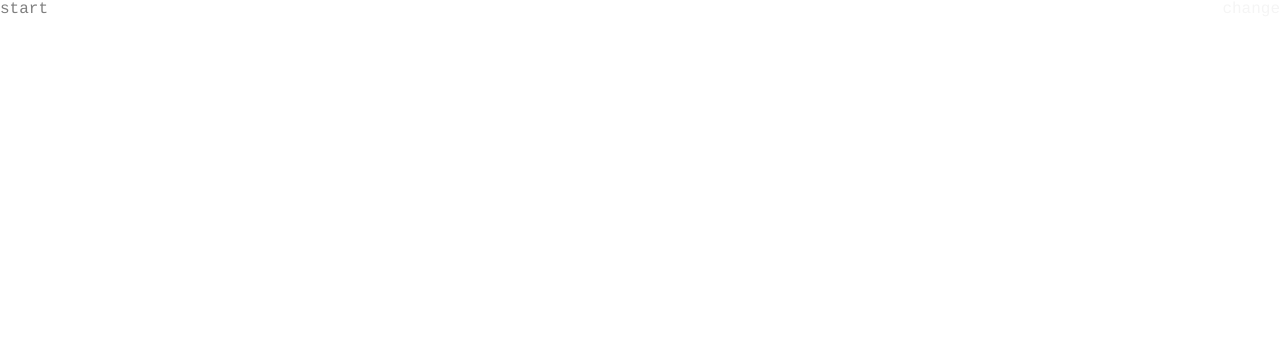
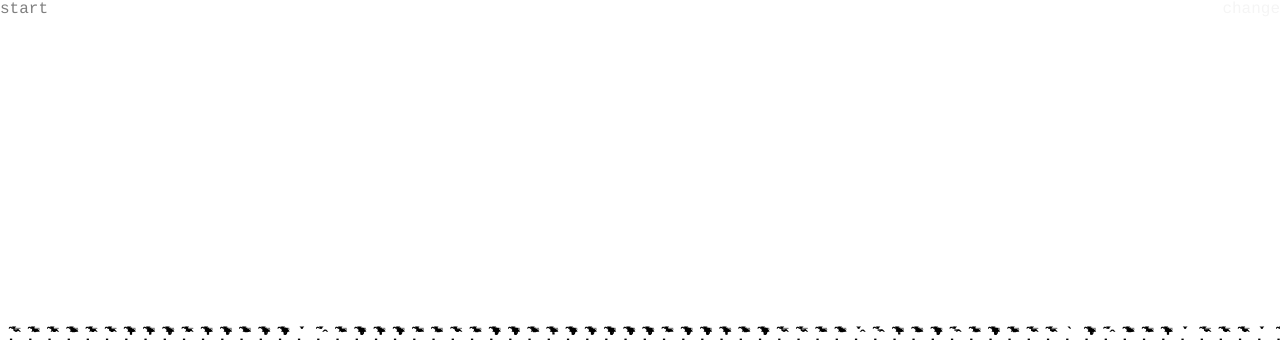
Before and after one commit to lomov-ev/lomov-ev.github.io, a plain HTML site: page fire_unicode_speech_rec/index.html in a window 1280 px wide. Shown: the top 340 px of the page. Drawn offline with Linux system fonts and the light colour scheme.

Commit message:
fire quick word

```diff
--- a/fire_unicode_speech_rec/index.html
+++ b/fire_unicode_speech_rec/index.html
@@ -66,13 +66,13 @@
     </div>
     <div id="startButton">start</div>
     <div class="static-part word">
-
+        Plugh
     </div>
     <div class="static-part letters-part">
         <div class="above">
         </div>
         <div class="invisible word">
-
+            Plugh
         </div>
         <div class="below">
         </div>
```
